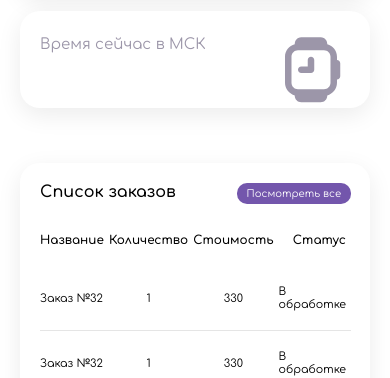
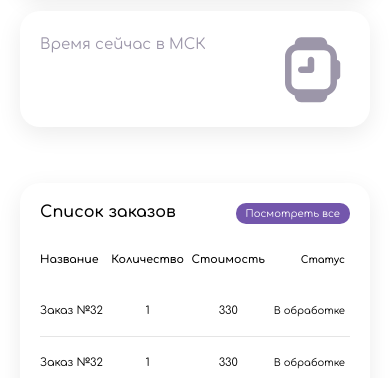
Before and after one commit to Tish61ka/Admin-panel, a plain HTML site: page admin/index.html in a window 390 px wide. Shown: the part 470-848 px from the top of the page. Drawn offline with Linux system fonts and the light colour scheme; a script that the page names is missing.

Commit message:
мини фикс для мобилки

```diff
--- a/admin/main.css
+++ b/admin/main.css
@@ -481,12 +481,20 @@
          grid-template-columns: repeat(1, 1fr);
      }
 
-     .details table thead td {
-         font-size: 12px;
+     .card:last-child {
+         padding-bottom: 20px;
      }
 
-     .details table tbody td {
+     .details table thead td {
          font-size: 11px;
+     }
+
+     .details .recentOrders table td {
+         font-size: 11px;
+     }
+
+     .details .recentOrders table td:last-child {
+         font-size: 10px;
      }
 
      .cardHeader h2 {
```
